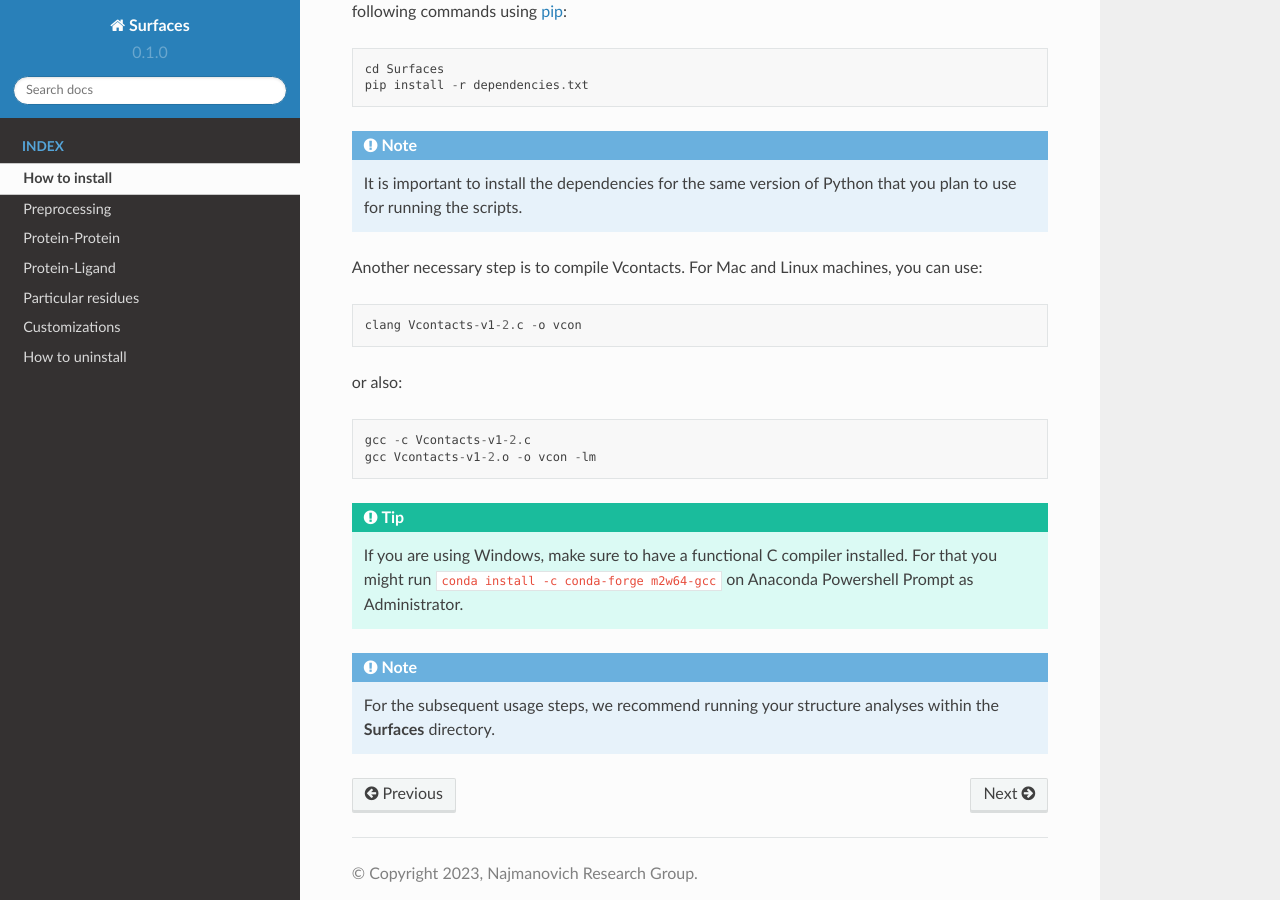
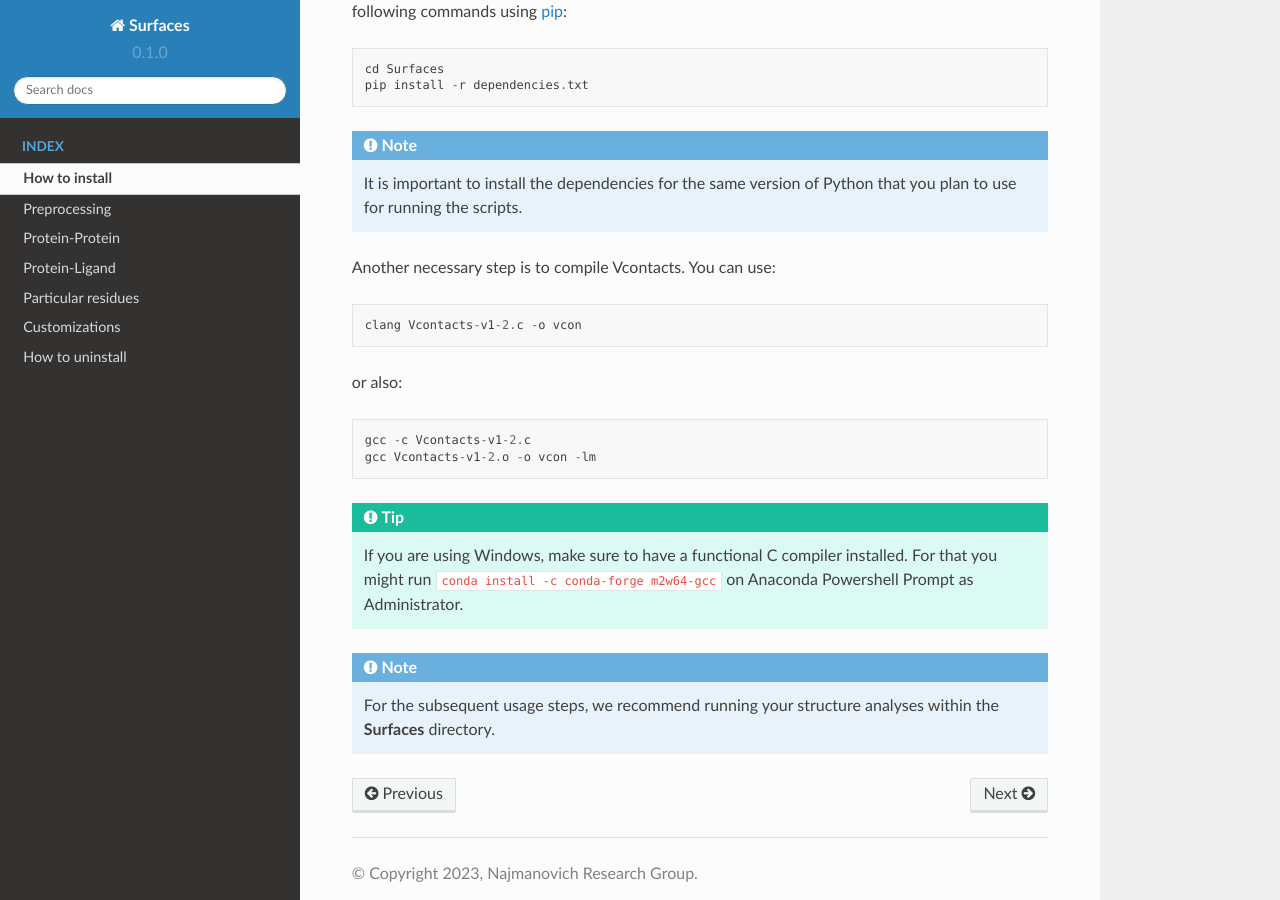
Before and after one commit to nataliateruel/Surfaces_tutorial, a Sphinx documentation site: the page built from docs/source/How_to_install.rst, in a window 1280 px wide and 900 px high, scrolled down 812 px. Built offline with Sphinx 7.4.7 and the Read the Docs theme 2.0.0, drawn with Linux system fonts in a browser that asks for light colours.

Commit message:
Update How_to_install.rst

```diff
--- a/docs/source/How_to_install.rst
+++ b/docs/source/How_to_install.rst
@@ -33,7 +33,7 @@ There are a few dependencies for **Surfaces**' Python scripts. You can install t
 
 	It is important to install the dependencies for the same version of Python that you plan to use for running the scripts.
 
-Another necessary step is to compile Vcontacts. For Mac and Linux machines, you can use::
+Another necessary step is to compile Vcontacts. You can use::
 
    	clang Vcontacts-v1-2.c -o vcon
 
```
